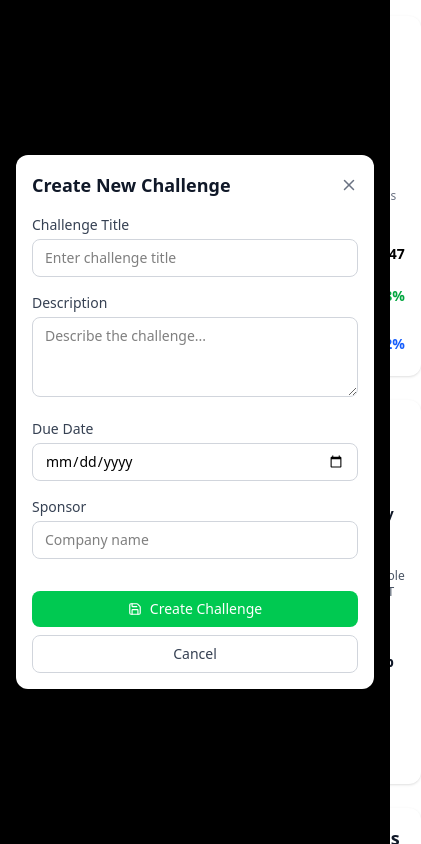
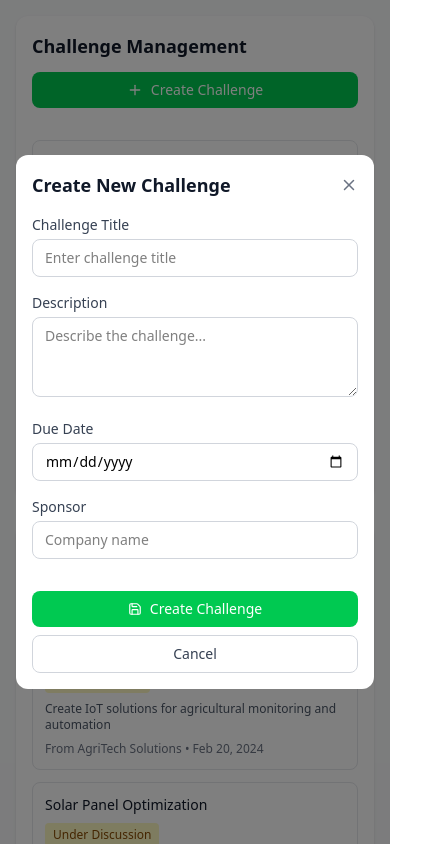
Before and after one commit to jabo-arnold-landry/TVET-Spot, a React (Vite) app: page / in a window 390 px wide. Both pictures are taken after a click on the button "Create Challenge". Shown: the top 844 px of the page, 421 px wide, since content can reach past the window. Built offline with nearby package versions, Linux system fonts and the light colour scheme.

Commit message:
add responsive to success stories

```diff
--- a/src/Components/Dashboard.jsx
+++ b/src/Components/Dashboard.jsx
@@ -127,7 +127,7 @@ export default function TVETDashboard() {
   };
 
   const ChallengeModal = ({ challenge, onClose }) => (
-    <div className="fixed inset-0 bg-black/50  lg:flex md:flex-row items-center justify-center z-50 p-4 ">
+    <div className="fixed inset-0 bg-black/50  grid lg:grid md:grid-row-3 sm:grid--4 items-center justify-center z-50 p-4 ">
       <div className="bg-white rounded-xl p-4 sm:p-6 max-w-2xl w-full max-h-[90vh] overflow-y-auto border">
         <div className="flex justify-between items-center mb-4">
           <h2 className="text-lg sm:text-xl font-bold text-gray-900">Challenge Details</h2>
@@ -179,7 +179,7 @@ export default function TVETDashboard() {
 
       <div className="p-4 sm:p-6">
 
-        <div className="flex flex-start xl:grid-cols-3 gap-10 sm:gap-8">
+        <div className="flex flex-col sm:flex-col md:flex-row gap-6 sm:gap-6 md:gap-10">
           {/* Challenge Management */}
           <div className="xl:col-span-2 ">
             <div className="bg-white rounded-xl shadow-sm border-gray lg:w-200 sm:w-100">
@@ -346,7 +346,7 @@ export default function TVETDashboard() {
 
       {/* Create Challenge Modal */}
       {showCreateChallenge && (
-        <div className="fixed inset-0 bg-black bg-opacity-50 flex items-center justify-center z-50 p-4">
+        <div className="fixed inset-0 bg-black/50 bg-opacity-50 flex items-center justify-center z-50 p-4">
           <div className="bg-white rounded-xl p-4 sm:p-6 max-w-md w-full max-h-[90vh] overflow-y-auto">
             <div className="flex justify-between items-center mb-4">
               <h2 className="text-lg sm:text-xl font-bold text-gray-900">Create New Challenge</h2>
@@ -422,7 +422,7 @@ export default function TVETDashboard() {
 
       {/* Create Success Story Modal */}
       {showCreateSuccessStory && (
-        <div className="fixed inset-0 bg-black bg-opacity-50 flex items-center justify-center z-50 p-4">
+        <div className="fixed inset-0 bg-black/50 bg-opacity-50 flex items-center justify-center z-50 p-4">
           <div className="bg-white rounded-xl p-4 sm:p-6 max-w-md w-full max-h-[90vh] overflow-y-auto">
             <div className="flex justify-between items-center mb-4">
               <h2 className="text-lg sm:text-xl font-bold text-gray-900">Publish Success Story</h2>
@@ -566,7 +566,7 @@ export default function TVETDashboard() {
 
       {/* View All Suggestions Modal */}
       {showAllSuggestions && (
-        <div className="fixed inset-0 bg-black bg-opacity-50 flex items-center justify-center z-50 p-4">
+        <div className="fixed inset-0 bg-black/50 bg-opacity-50 flex items-center justify-center z-50 p-4">
           <div className="bg-white rounded-xl p-4 sm:p-6 max-w-4xl w-full max-h-[90vh] overflow-y-auto">
             <div className="flex justify-between items-center mb-4">
               <h2 className="text-lg sm:text-xl font-bold text-gray-900">All Industry Suggestions</h2>
```
